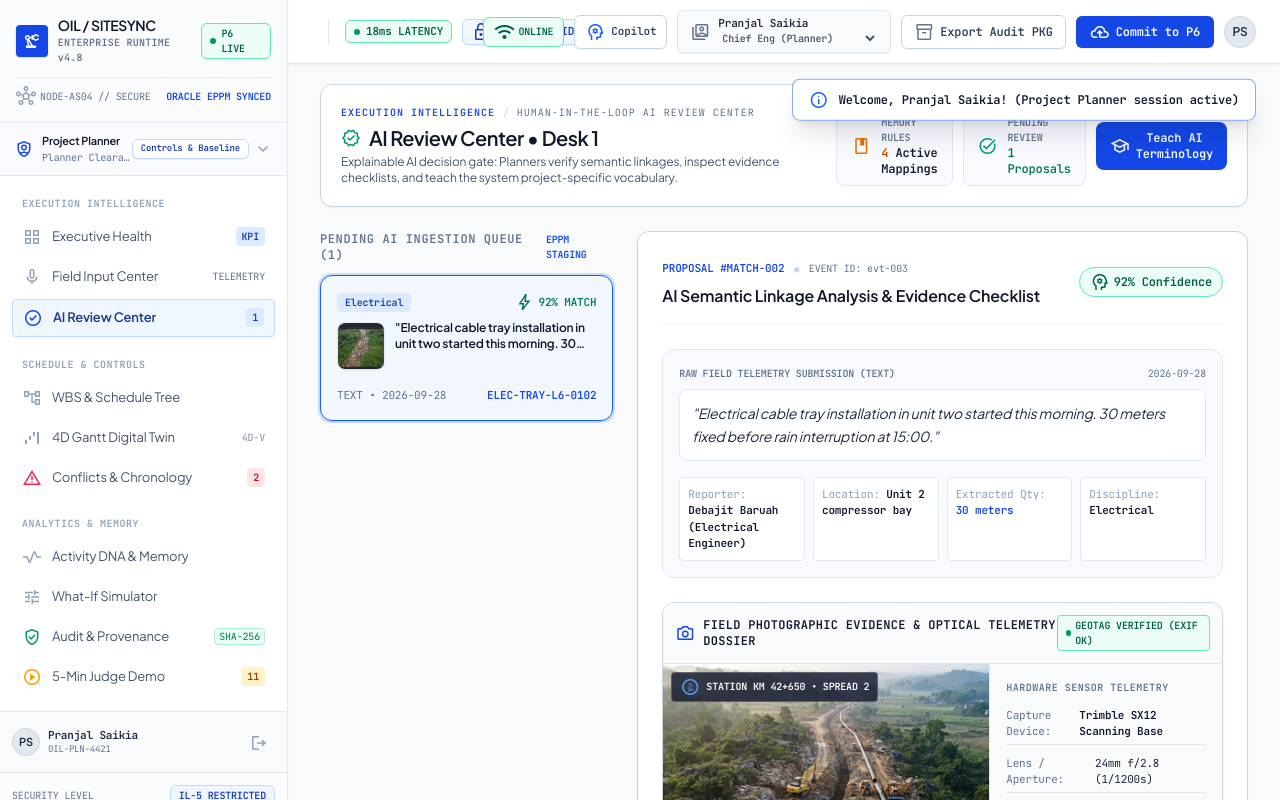
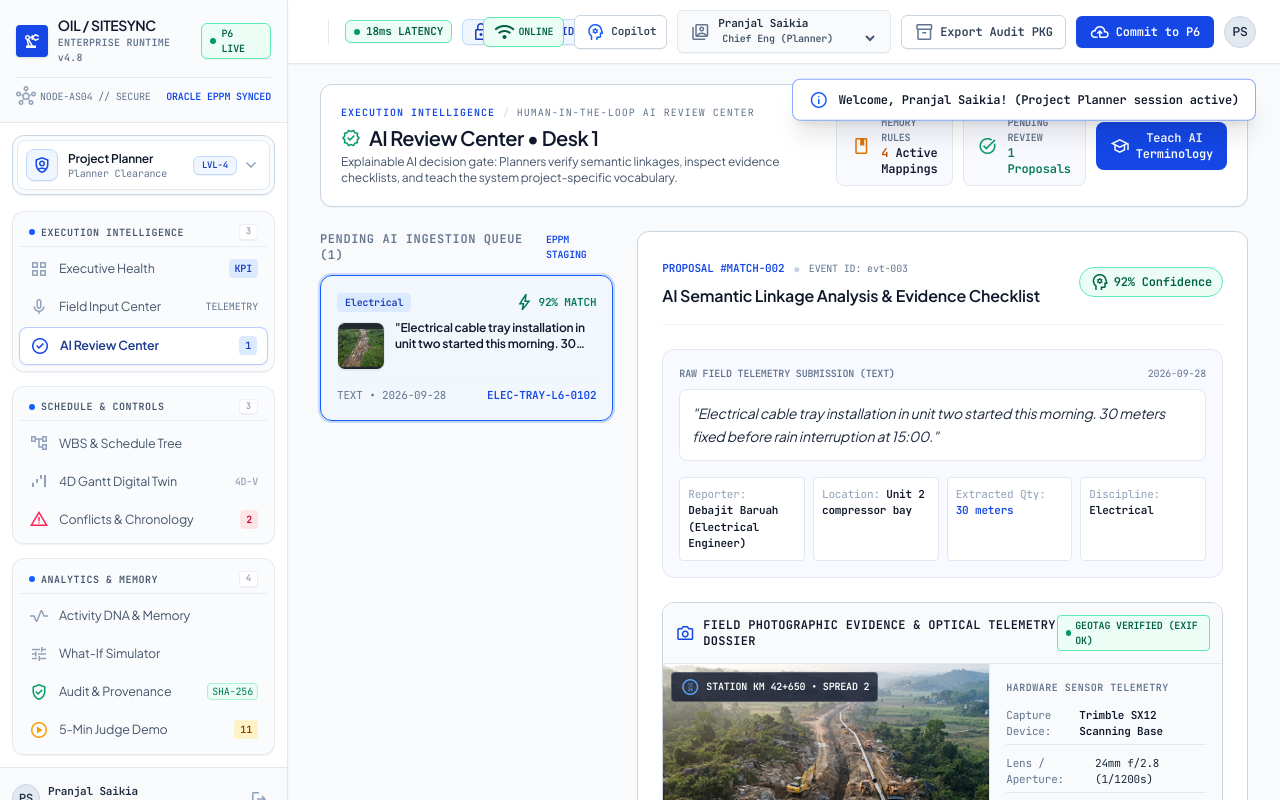
Before and after one commit to Tousif166/NewSIH, a React (Vite) app: page / in a window 1280 px wide. Both pictures are taken after a click on the button "Skip to Demo". Shown: the top 800 px of the page. Built offline with nearby package versions, Linux system fonts and the light colour scheme.

Commit message:
Separate sidebar navigation into distinct modular cards and refine persona badge

```diff
--- a/src/components/Sidebar.tsx
+++ b/src/components/Sidebar.tsx
@@ -155,26 +155,30 @@ export const Sidebar: React.FC = () => {
           </div>
         </div>
 
-        {/* Active Persona Strip with Interactive Role Selector */}
-        <div className="border-b border-slate-200 bg-blue-50/40">
+        {/* Active Persona Floating Card - Separated from workspace brand */}
+        <div className="mx-3 mt-3 mb-1 rounded-xl border border-slate-300 bg-slate-50/70 p-1 shadow-2xs">
           <button
             type="button"
             onClick={() => setRoleMenuOpen(!roleMenuOpen)}
-            className="w-full px-3.5 py-2.5 flex items-center justify-between text-left hover:bg-blue-100/50 transition-colors focus:outline-none"
+            className="w-full p-2 rounded-lg flex items-center justify-between text-left bg-white hover:bg-blue-50/50 border border-slate-200 transition-colors focus:outline-none cursor-pointer"
             title="Click to switch active role clearance"
           >
-            <div className="flex items-center gap-2 min-w-0">
-              <span className="material-symbols-outlined text-[16px] text-blue-700 shrink-0">shield_person</span>
+            <div className="flex items-center gap-2.5 min-w-0">
+              <div className="w-8 h-8 rounded-lg bg-blue-50 border border-blue-200 text-blue-700 flex items-center justify-center shrink-0 shadow-2xs">
+                <span className="material-symbols-outlined text-[18px]">shield_person</span>
+              </div>
               <div className="flex flex-col min-w-0">
-                <span className="text-[11px] font-semibold text-slate-900 truncate">{roleMetadata.label}</span>
-                <span className="text-[10px] text-slate-500 font-mono truncate">{roleMetadata.shortLabel} Clearance</span>
+                <span className="text-xs font-bold text-slate-900 truncate leading-tight">{roleMetadata.label}</span>
+                <span className="text-[10px] text-slate-500 font-mono truncate leading-tight mt-0.5">
+                  {roleMetadata.shortLabel} Clearance
+                </span>
               </div>
             </div>
-            <div className="flex items-center gap-1 shrink-0">
-              <span className="px-2 py-0.5 rounded-md bg-white text-blue-800 border border-blue-200 font-mono text-[9px] font-semibold shadow-2xs">
-                {roleMetadata.badge}
+            <div className="flex items-center gap-1 shrink-0 ml-1">
+              <span className="px-2 py-0.5 rounded-md bg-blue-50 text-blue-800 border border-blue-200 font-mono text-[9px] font-bold shadow-2xs">
+                {currentRole === 'planner' ? 'LVL-4' : currentRole === 'supervisor' ? 'LVL-2' : currentRole === 'project_manager' ? 'LVL-5' : 'ROOT'}
               </span>
-              <span className="material-symbols-outlined text-[14px] text-slate-400">
+              <span className="material-symbols-outlined text-[15px] text-slate-400">
                 {roleMenuOpen ? 'expand_less' : 'expand_more'}
               </span>
             </div>
@@ -182,7 +186,7 @@ export const Sidebar: React.FC = () => {
 
           {/* Role Dropdown */}
           {roleMenuOpen && (
-            <div className="px-2 pb-2.5 pt-1 space-y-1 bg-white border-t border-blue-100 animate-in fade-in duration-150">
+            <div className="p-1 mt-1 space-y-1 bg-white rounded-lg border border-slate-200 animate-in fade-in duration-150">
               <div className="text-[9px] font-mono text-slate-400 uppercase tracking-wider px-2 py-1">
                 SWITCH CLEARANCE LEVEL
               </div>
@@ -196,7 +200,7 @@ export const Sidebar: React.FC = () => {
                       setCurrentRole(r.id);
                       setRoleMenuOpen(false);
                     }}
-                    className={`w-full flex items-center justify-between px-2 py-1.5 rounded text-xs transition-colors ${
+                    className={`w-full flex items-center justify-between px-2.5 py-1.5 rounded-md text-xs transition-colors cursor-pointer ${
                       isSelected
                         ? 'bg-blue-50 text-blue-900 font-bold border border-blue-200'
                         : 'text-slate-700 hover:bg-slate-50 hover:text-slate-900'
@@ -213,13 +217,26 @@ export const Sidebar: React.FC = () => {
           )}
         </div>
 
-        {/* Navigation Groups */}
-        <nav className="flex flex-col px-3 py-4 gap-4">
+        {/* Navigation Groups - Visually Separated Modular Section Cards */}
+        <nav className="flex flex-col px-3 py-3 gap-3.5">
           {navGroups.map((group, gIdx) => (
-            <div key={gIdx} className="flex flex-col gap-1">
-              <div className="px-2.5 py-1 font-mono text-[10px] font-semibold text-slate-400 uppercase tracking-wider">
+            <div
+              key={gIdx}
+              className="flex flex-col rounded-xl bg-slate-50/70 border border-slate-200/90 p-1.5 shadow-2xs"
+            >
+              {/* Section Header with Accent Beacon */}
+              <div className="flex items-center justify-between px-2.5 py-1.5 mb-1 border-b border-slate-200/70">
+                <span className="font-mono text-[10px] font-bold text-slate-600 uppercase tracking-wider flex items-center gap-1.5">
+                  <span className="w-1.5 h-1.5 rounded-full bg-blue-600"></span>
                   {group.groupName}
+                </span>
+                <span className="font-mono text-[9px] text-slate-400 font-semibold bg-white px-1.5 py-0.2 rounded border border-slate-200/60 shadow-2xs">
+                  {group.items.length}
+                </span>
               </div>
+
+              {/* Section Items */}
+              <div className="flex flex-col gap-0.5">
                 {group.items.map((item) => {
                   const isActive = activeTab === item.tab;
                   return (
@@ -229,19 +246,19 @@ export const Sidebar: React.FC = () => {
                         setActiveTab(item.tab);
                         setIsMobileMenuOpen(false);
                       }}
-                    className={`w-full flex items-center justify-between px-2.5 py-2 rounded transition-all duration-150 cursor-pointer text-left ${
+                      className={`w-full flex items-center justify-between px-2.5 py-2 rounded-lg transition-all duration-150 cursor-pointer text-left ${
                         isActive
-                        ? 'border border-blue-200 bg-blue-50/90 text-blue-900 font-semibold shadow-xs'
-                        : 'text-slate-600 hover:bg-slate-100 hover:text-slate-900 hover:pl-3'
+                          ? 'border border-blue-600/30 bg-white text-blue-900 font-bold shadow-xs'
+                          : 'text-slate-600 hover:bg-white hover:text-slate-900 hover:shadow-2xs'
                       }`}
                     >
                       <div className="flex items-center gap-2.5 min-w-0">
-                      <span className={`material-symbols-outlined text-[18px] ${
-                        isActive ? 'text-blue-700' : (item.iconColor || 'text-slate-400')
+                        <span className={`material-symbols-outlined text-[18px] shrink-0 ${
+                          isActive ? 'text-blue-700 font-bold' : (item.iconColor || 'text-slate-400')
                         }`}>
                           {item.icon}
                         </span>
-                      <span className="text-[13px] truncate">{item.label}</span>
+                        <span className="text-[12.5px] truncate">{item.label}</span>
                       </div>
                       {item.badgeText && (
                         <span className={`shrink-0 ml-1.5 ${item.badgeClass}`}>
@@ -251,6 +268,7 @@ export const Sidebar: React.FC = () => {
                     </button>
                   );
                 })}
+              </div>
             </div>
           ))}
         </nav>
```
Lines whose indentation alone changed are shown as unchanged.
